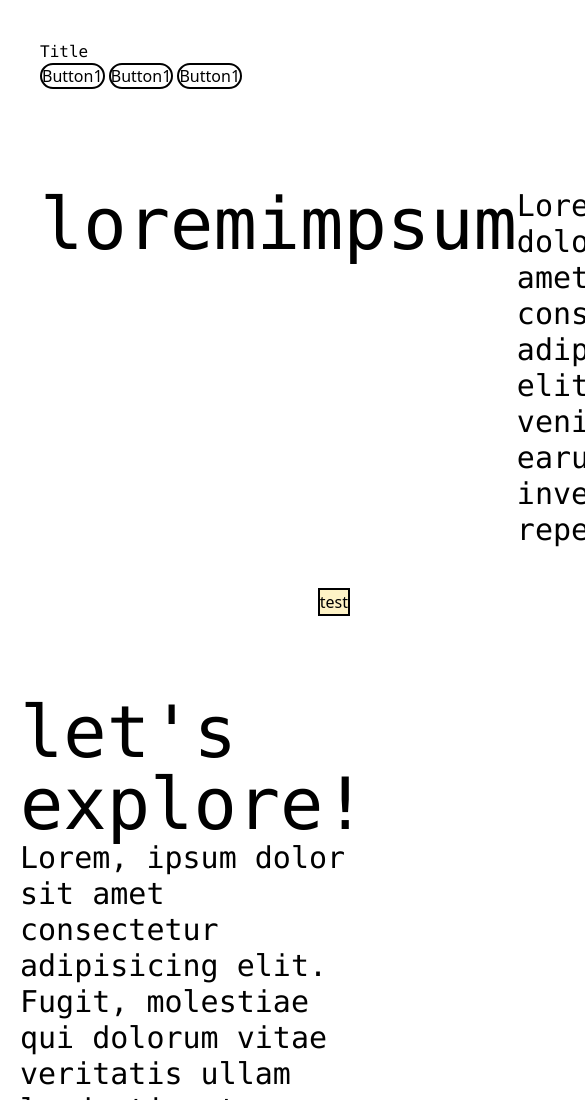
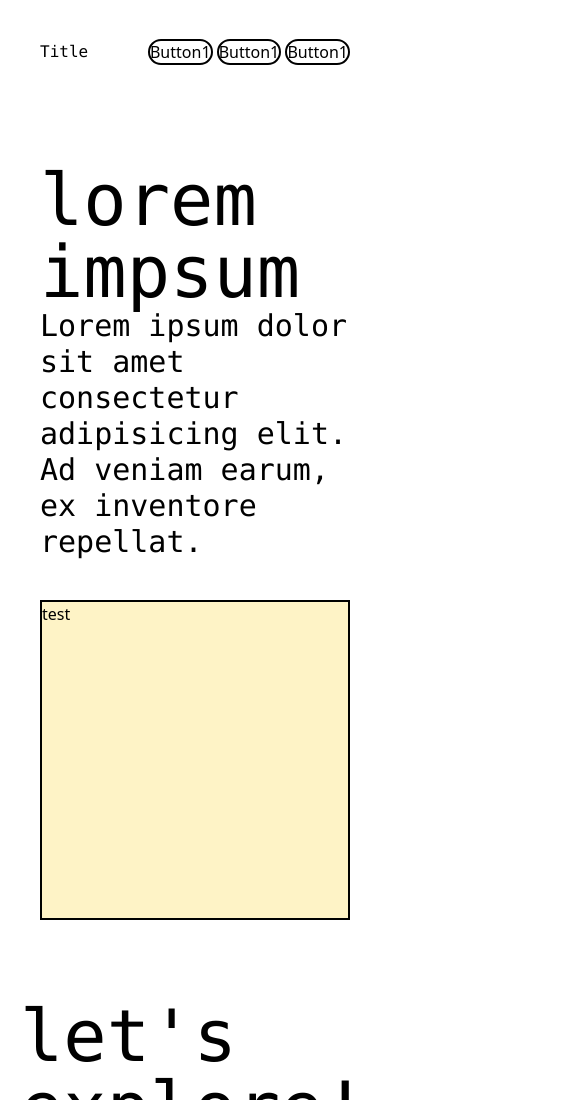
Before and after one commit to kutoreduso/Fragrances-Website, a website: page src/index.html in a window 390 px wide. Shown: the top 1100 px of the page, 585 px wide, since content can reach past the window. Drawn offline with Linux system fonts and the light colour scheme.

Commit message:
fixed mobile viewport

```diff
--- a/src/index.html
+++ b/src/index.html
@@ -10,7 +10,7 @@
     <div class="p-5 relative">
     <!-- Navigation bar -->
 
-        <div class="flex p-5 md:flex-nowrap justify-between md:w-full space-x-2 relative flex-col">
+        <div class="flex p-5 md:flex-nowrap justify-between md:w-full space-x-2 relative ">
             <h1 class="md:justify-center font-medium font-mono ">Title</h1>
                 <div clas="md:justify-end">
                     <a href="" class="border-2 rounded-2xl">Button1</a>
@@ -20,14 +20,14 @@
         </div>
 
     <!-- Hero Content -->
-    <div class="flex flex-nowrap pt-20 p-5 md:flex-col">
+    <div class="flex flex-nowrap pt-20 p-5 md:flex-col flex-col">
         <h1 class="text-7xl font-mono font-medium">lorem</h1>
         <h1 class="text-7xl font-mono font-medium">impsum</h1>
         <p class="text-3xl font-mono font-thin md:w-150">Lorem ipsum dolor sit amet consectetur adipisicing elit. Ad veniam earum, ex inventore repellat.</p>
     </div>
     <!-- Imgs -->
     <div class="flex flex-nowrap justify-end p-5">
-        <div class="border-2 bg-amber-100 md:w-150 md:h-120">
+        <div class="border-2 bg-amber-100 md:w-150 md:h-120 w-150 h-80">
             test
         </div>
     </div>
```
Also changed, not shown: dist/output.css.
